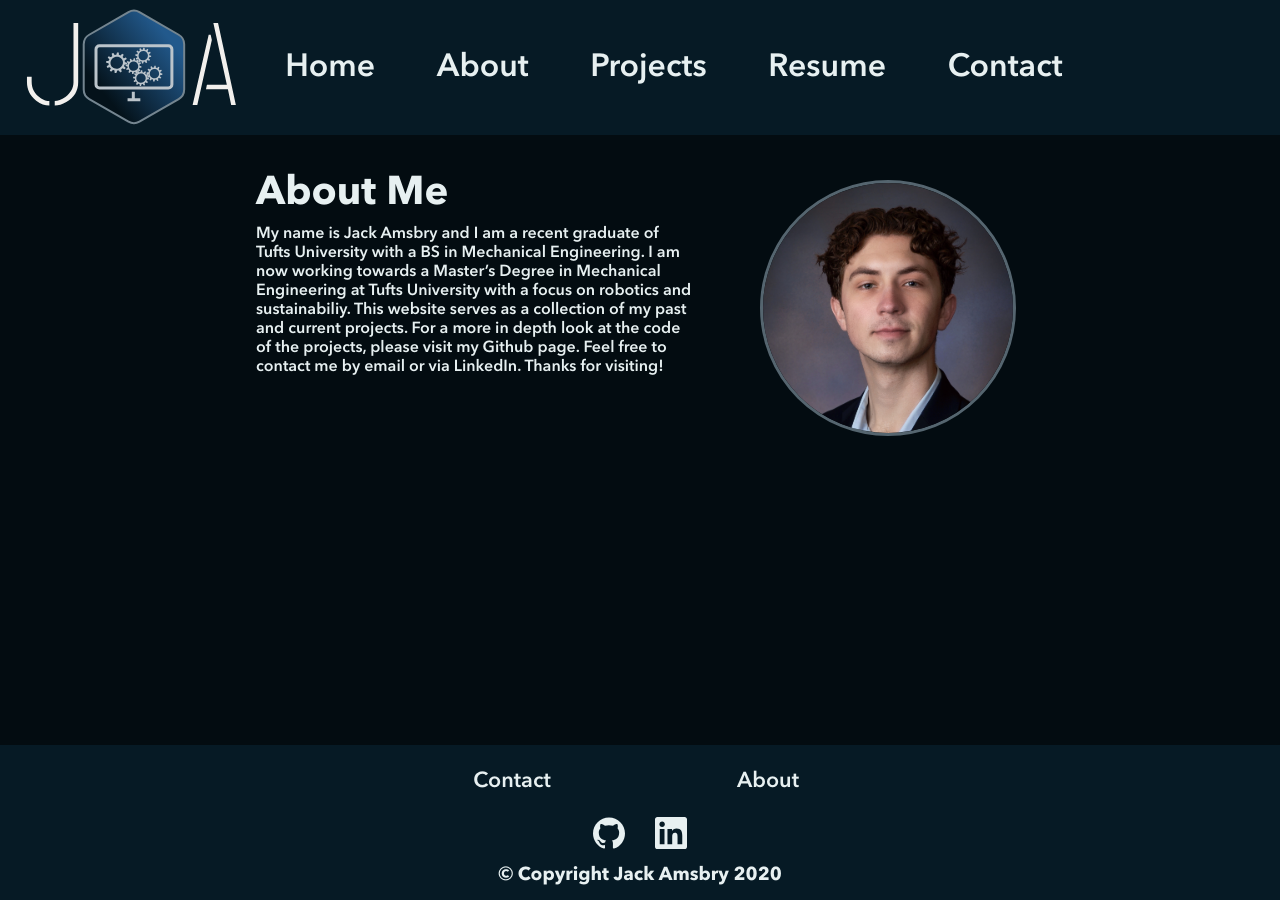
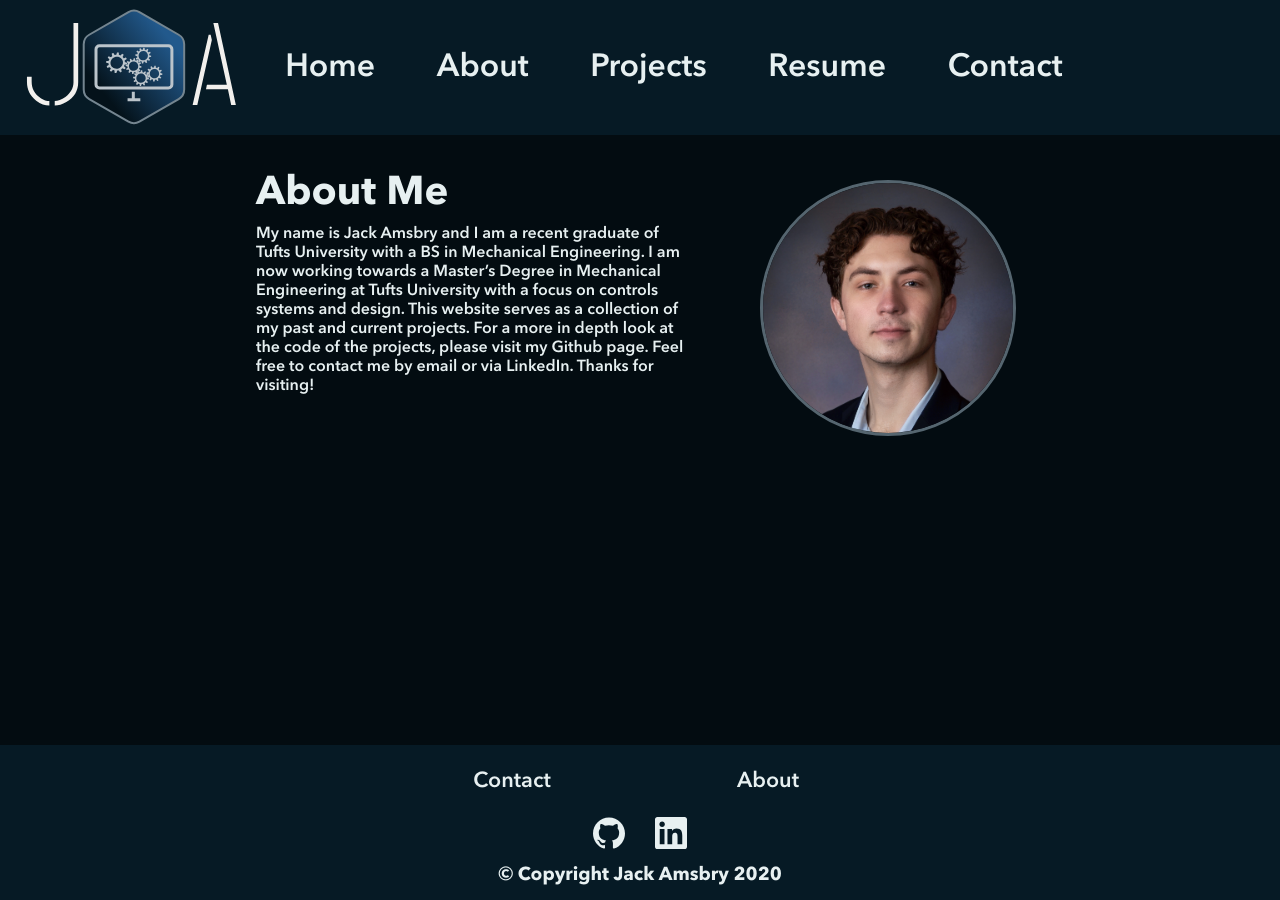
Before and after one commit to jackamsbry/jackamsbry.github.io, a Jekyll site: the page built from about-me.markdown, in a window 1280 px wide. Built offline with Jekyll 4.4.1, drawn with Linux system fonts in a browser that asks for light colours.

Commit message:
some words

```diff
--- a/about-me.markdown
+++ b/about-me.markdown
@@ -5,4 +5,4 @@ class: about
 permalink: /about-me
 ---
 
-My name is Jack Amsbry and I am a recent graduate of Tufts University with a BS in Mechanical Engineering. I am now working towards a Master's Degree in Mechanical Engineering at Tufts University with a focus on robotics and sustainabiliy. This website serves as a collection of my past and current projects. For a more in depth look at the code of the projects, please visit my Github page. Feel free to contact me by email or via LinkedIn. Thanks for visiting!
+My name is Jack Amsbry and I am a recent graduate of Tufts University with a BS in Mechanical Engineering. I am now working towards a Master's Degree in Mechanical Engineering at Tufts University with a focus on controls systems and design. This website serves as a collection of my past and current projects. For a more in depth look at the code of the projects, please visit my Github page. Feel free to contact me by email or via LinkedIn. Thanks for visiting!
```
